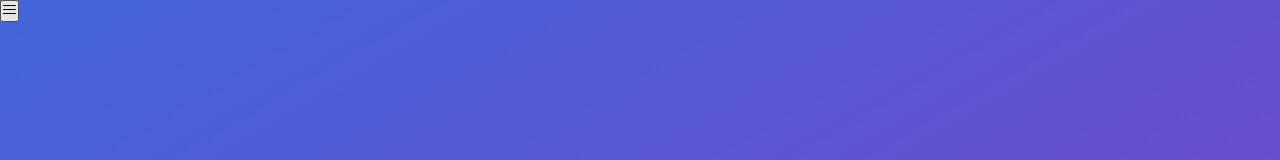
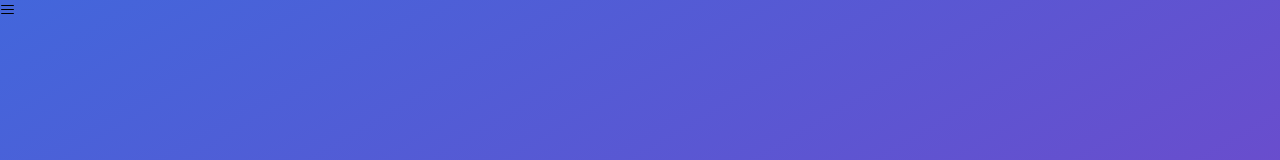
Before and after one commit to zelitosaide/react-js-course, a React (Vite) app: page / in a window 1280 px wide. Shown: the top 160 px of the page. Built offline with nearby package versions, Linux system fonts and the light colour scheme.

Commit message:
Dropdown Menu

```diff
--- /dev/null
+++ b/src/components/dropdown-menu/dropdown-menu.css
@@ -0,0 +1,8 @@
+@import '@radix-ui/colors/black-alpha.css';
+@import '@radix-ui/colors/mauve.css';
+@import '@radix-ui/colors/violet.css';
+
+/* reset */
+button {
+  all: unset;
+}
--- a/src/components/dropdown-menu/dropdown-menu.jsx
+++ b/src/components/dropdown-menu/dropdown-menu.jsx
@@ -1,3 +1,5 @@
+import "./dropdown-menu.css";
+
 import { Root, Trigger } from "@radix-ui/react-dropdown-menu";
 import { HamburgerMenuIcon } from "@radix-ui/react-icons";
 
```
